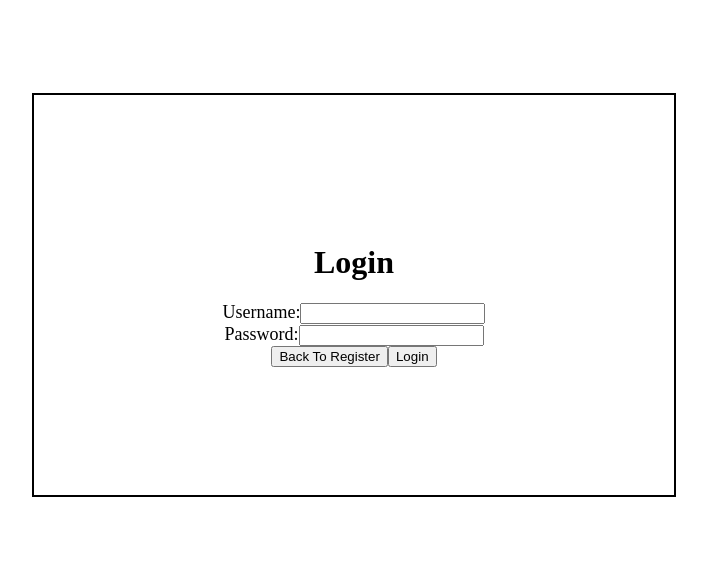
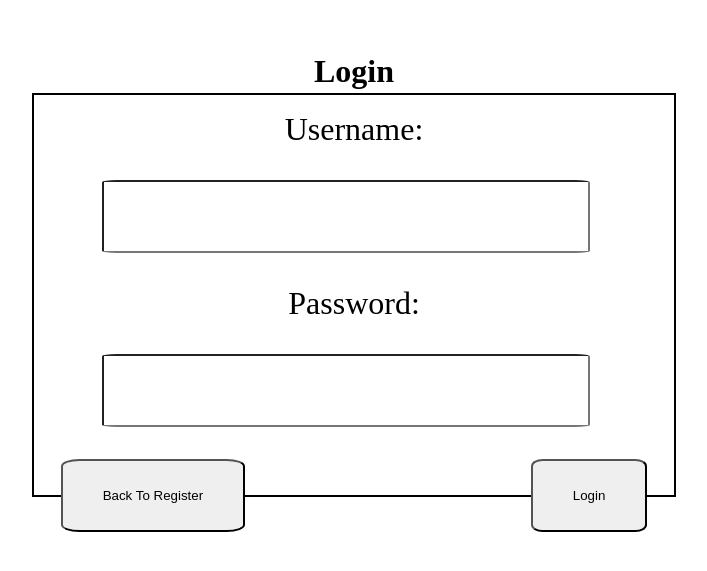
Before and after one commit to PuggyPotato/Booking-System, a React (Vite) app in the folder client/: page / in a window 1280 px wide. Shown: the part 105-676 px from the top of the page, without its empty margins (286-993 px from the left). Built offline with nearby package versions, Linux system fonts and the light colour scheme.

Commit message:
Auth Page Frontend Basic Done

```diff
--- a/client/src/Login.jsx
+++ b/client/src/Login.jsx
@@ -21,18 +21,20 @@ function Login(){
     return(
         <>
             <div id="loginContainer">
-                <h1>Login</h1>
-                <div>
-                    <label id="usernameLoginLabel" className="label">Username:</label>
-                    <input value={username} onChange={(e) => setUsername(e.target.value)}/>
+                <h1 id="loginHeader">Login</h1>
+                <div id="credentials">
+                    <div>
+                        <label id="usernameLoginLabel" className="label">Username:</label>
+                        <input value={username} onChange={(e) => setUsername(e.target.value)} id="usernameInput"/>
+                    </div>
+                    <div>
+                        <label id="passwordLoginLabel" className="label">Password:</label>
+                        <input value={password} onChange={(e) =>setPassword(e.target.value)} id="passwordInput"/>
+                    </div>
                 </div>
-                <div>
-                    <label id="passwordLoginLabel" className="label">Password:</label>
-                    <input value={password} onChange={(e) =>setPassword(e.target.value)}/>
-                </div>
-                <div>
-                    <button onClick={navToRegister}>Back To Register</button>
-                    <button onClick={loginUser}>Login</button>
+                <div id="authNav">
+                    <button onClick={navToRegister} id="navRegister">Back To Register</button>
+                    <button onClick={loginUser} id="loginButton">Login</button>
                 </div>
 
             </div>
--- a/client/src/Register.jsx
+++ b/client/src/Register.jsx
@@ -1,5 +1,5 @@
 import { useNavigate } from "react-router-dom";
-
+import { useState } from "react";
 
 
 function Register(){
@@ -19,20 +19,22 @@ function Register(){
     return(
         <>
             <div id="registerContainer">
-                <h1>Register</h1>
+                <h1 id="registerHeader">Register</h1>
+                <div id="credentials">
                     <div>
                         <label id="usernameRegisterLabel" className="label">Username:
-                        <input value={username} onChange={(e) => setUsername(e.target.value)}/>
+                            <input value={username} onChange={(e) => setUsername(e.target.value)} id="usernameInput"/>
                         </label>
                     </div>
                     <div>
-                    <label id="passwordRegisterLabel" className="label">Password:<
-                        input value={password} onChange={(e) =>setPassword(e.target.value)}/>
+                        <label id="passwordRegisterLabel" className="label">Password:
+                            <input value={password} onChange={(e) =>setPassword(e.target.value)} id="passwordInput"/>
                         </label>
                     </div>
-                <div>
-                    <button onClick={navToLogin}>Back To Login</button>
-                    <button onClick={registerUser}></button>
+                </div>
+                <div id="authNav">
+                    <button onClick={navToLogin} id="navLogin">Back To Login</button>
+                    <button onClick={registerUser} id="registerButton">Register</button>
                 </div>
 
             </div>
--- a/client/src/index.css
+++ b/client/src/index.css
@@ -12,7 +12,7 @@ body{
 
 }
 
-#loginContainer{
+#loginContainer,#registerContainer{
   display: flex;
   flex-direction: column;
   border: 2px solid black;
@@ -21,8 +21,64 @@ body{
   width: 50vw;
   justify-content: center;
   align-items: center;
+  flex-wrap: 1;
 }
 
 .label{
   font-size: large;
 }
+
+#authNav{
+  display:flex;
+  flex-direction: row;
+  justify-content: space-between;
+  align-items: space-between;
+  margin-top: auto;
+  width: 100%;
+}
+
+#credentials{
+  align-self: center;
+  justify-self: center;
+  margin-top: auto;
+}
+
+#loginButton,#registerButton{
+  margin-bottom: 2em;
+  margin-right: 2em;
+  padding: 2em;
+  padding-right: 3em;
+  padding-left: 3em;
+}
+
+#navRegister,#navLogin{
+  margin-bottom: 2em;
+  margin-left:2em;
+  padding-right: 3em;
+  padding-left: 3em;
+}
+
+#loginButton,#navRegister,#registerButton,#navLogin{
+  border-radius: 10%;
+}
+
+#loginHeader,#registerHeader{
+  font-size: clamp(2rem,2vw,4rem)
+}
+
+.label{
+  font-size: xx-large;
+  margin-right: 0;
+}
+
+
+#usernameInput,#passwordInput{
+  width: 15em;
+  margin: 1em;
+  margin-left: 0.5em;
+  text-align: left;
+  font-size: xx-large;
+  padding-top: 0.5em;
+  padding-bottom:0.5em;
+  border-radius: 3%;
+}
```
Lines whose indentation alone changed are shown as unchanged.
